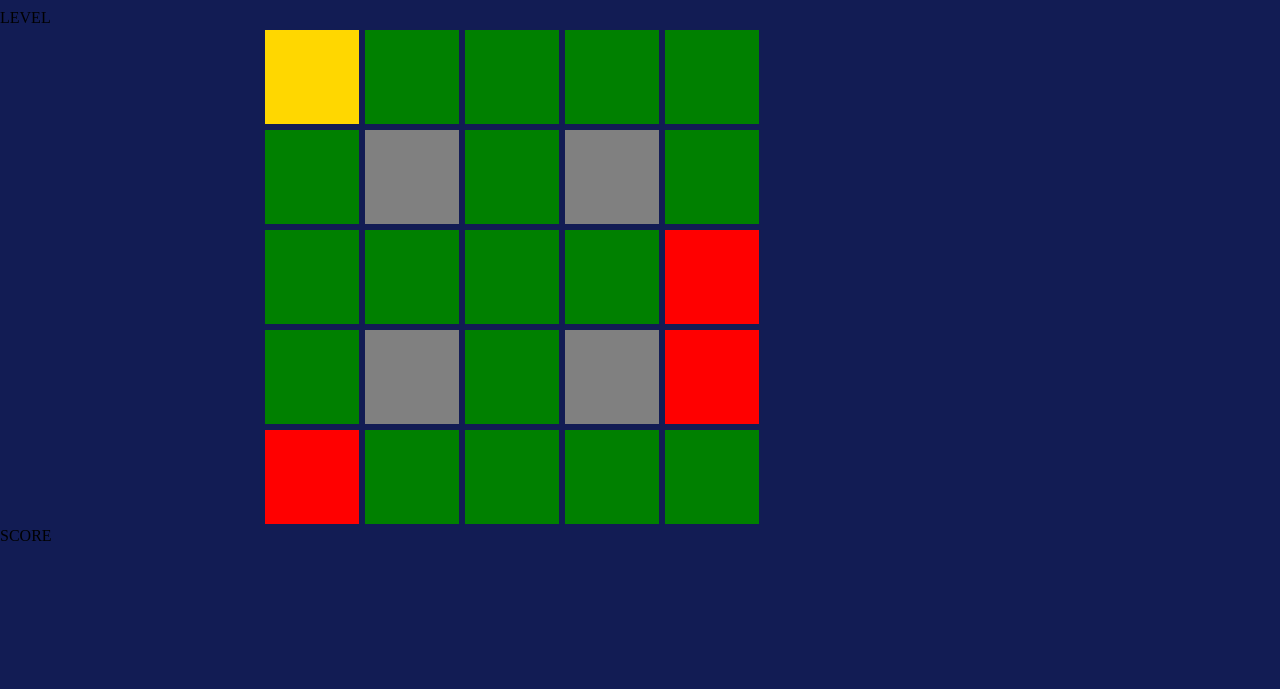
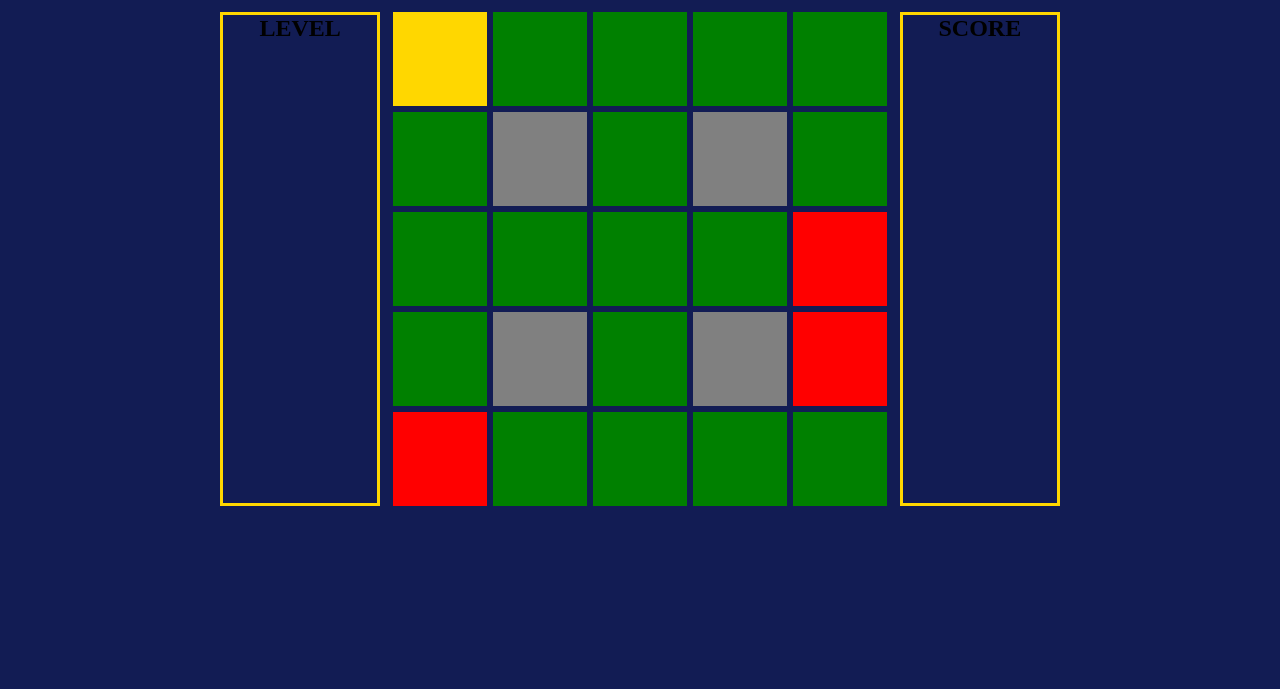
Before and after one commit to adamgarwacki/js-game-playground, a plain HTML site: page main.html in a window 1280 px wide. Shown: the part 111-800 px from the top of the page. Drawn offline with Linux system fonts and the light colour scheme.

Commit message:
próba layoutu

```diff
--- a/main.css
+++ b/main.css
@@ -7,7 +7,7 @@
     /* JEŚLI COŚ SIĘ ROZJECHAŁO, WIDAĆ CZERWONY */
     display: flex;
     flex-flow: row wrap;
-    margin: auto;
+    width: 80%;
 }
 
 .single-panel {
@@ -20,7 +20,21 @@
 
 .main-container {
     width: 80%;
-    /* margin: 100px auto; */
+    margin: auto;
+}
+
+.main-game-area {
+    display: flex;
+    flex-direction: row;
+    justify-content: center;
+}
+
+.game-side-panel {
+    /* Tutaj border top-down ma 3px ponieważ tyle mają kafelki planszy */
+    margin: 3px 10px;
+    width: 15%;
+    border: 3px solid gold;
+    text-align: center;
 }
 
 .header-one {
--- a/main.html
+++ b/main.html
@@ -13,10 +13,9 @@
 
     <div class="main-container">
         <h1 class="header-one">Playground v 1.0</h1>
-        <div class="
-        =main-game-area">
-            <div>
-                <p> LEVEL</p>
+        <div class="main-game-area">
+            <div class="game-side-panel">
+                <h2>LEVEL</h2>
             </div>
 
             <div class="game-container" id="game-container">
@@ -24,8 +23,8 @@
 
             </div>
 
-            <div>
-                <p>SCORE</p>
+            <div class="game-side-panel">
+                <h2>SCORE</h2>
             </div>
         </div>
     </div>
```
